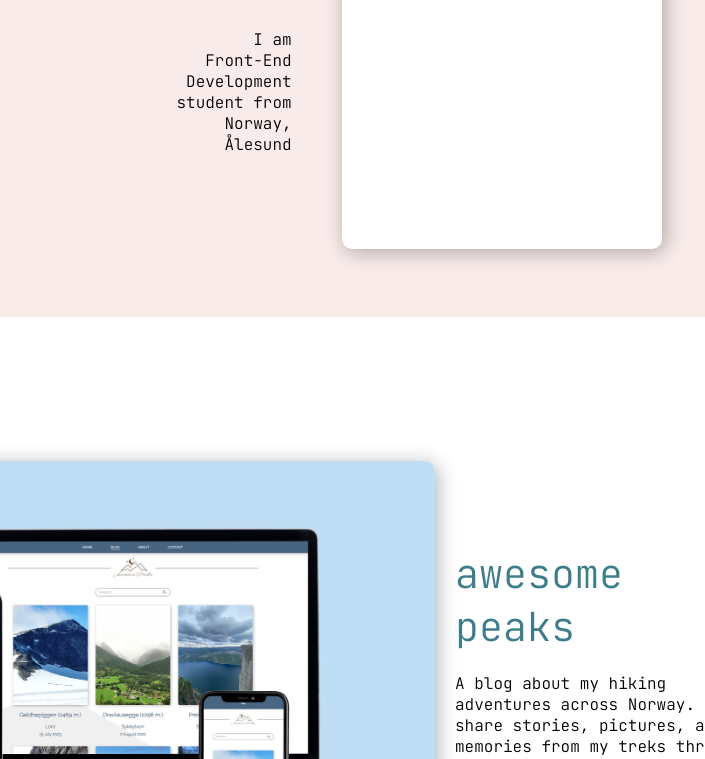
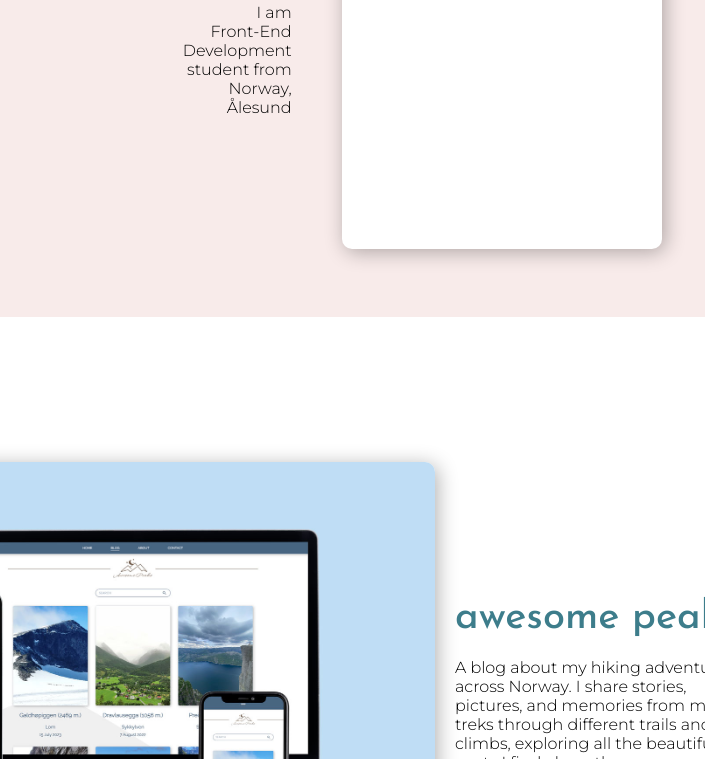
Before and after one commit to LauraKaraliene/LauraKaraliene.github.io, a plain HTML site: page index.html in a window 1280 px wide. Shown: the part 583-1342 px from the top of the page, without its empty margins (405-1110 px from the left). Drawn offline with Linux system fonts and the light colour scheme.

Commit message:
changed fonts

```diff
--- a/css/styles.css
+++ b/css/styles.css
@@ -8,9 +8,9 @@ html {
 
 body {
     /* font-family: 'Josefin Sans', sans-serif; */
-    /* font-family: 'Montserrat', sans-serif;  */
+    font-family: 'Montserrat', sans-serif;
     /* font-family: 'Zilla Slab', serif; */
-    font-family: 'jetbrains Mono', monospace;
+    /* font-family: 'jetbrains Mono', monospace; */
     font-weight: 300;
     display: flex;
     flex-direction: column;
@@ -61,8 +61,8 @@ nav a {
 
 h1, h2, h3, h4, h5, h6 {
     /* font-family: 'Montserrat', sans-serif;  */
-    /* font-family: 'Josefin Sans', sans-serif; */
-    font-family: 'jetbrains Mono', monospace;
+    font-family: 'Josefin Sans', sans-serif;
+    /* font-family: 'jetbrains Mono', monospace; */
     /* font-family: 'Karla', sans-serif; */
     font-weight: 400;
     /* text-transform: uppercase; */
```
